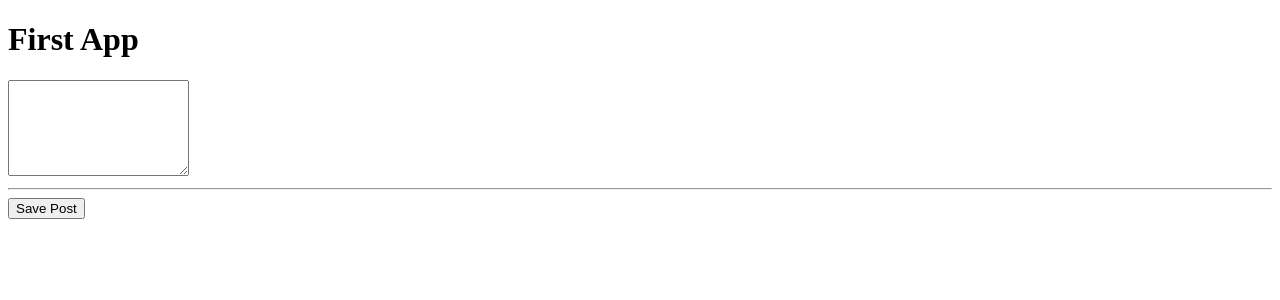
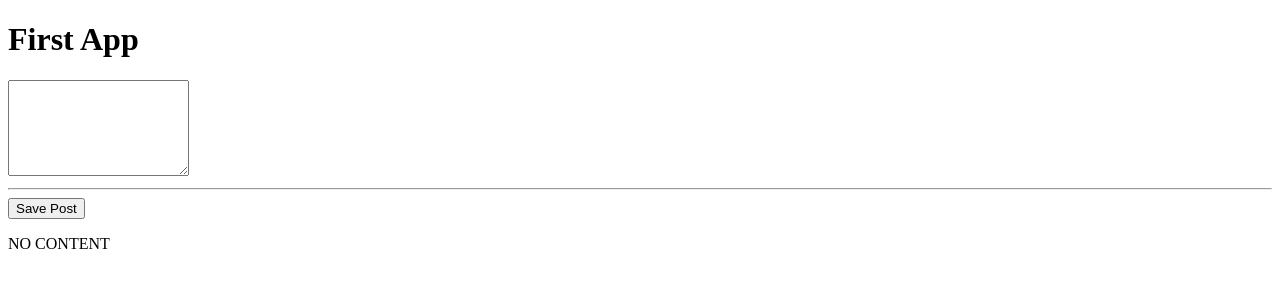
Before and after one commit to jawadahmedtaj/MEAN-stack-app, an Angular app: page / in a window 1280 px wide. Shown: the top 300 px of the page. Built offline with nearby package versions, Linux system fonts and the light colour scheme.

Commit message:
user input added with two way data binding

```diff
--- a/src/app/app.module.ts
+++ b/src/app/app.module.ts
@@ -1,12 +1,13 @@
 import { BrowserModule } from "@angular/platform-browser";
 import { NgModule } from "@angular/core";
+import { FormsModule } from "@angular/forms";
 
 import { AppComponent } from "./app.component";
 import { PostCreateComponent } from "./posts/post-create/post-create.component";
 
 @NgModule({
   declarations: [AppComponent, PostCreateComponent],
-  imports: [BrowserModule],
+  imports: [BrowserModule, FormsModule],
   providers: [],
   bootstrap: [AppComponent]
 })
--- a/src/app/posts/post-create/post-create.component.html
+++ b/src/app/posts/post-create/post-create.component.html
@@ -1,3 +1,5 @@
-<textarea rows="6"></textarea>
+<textarea rows="6" [(ngModel)]="enteredValue"></textarea>
 <hr />
 <button (click)="onAddPost()">Save Post</button>
+
+<p>{{ newPost }}</p>
--- a/src/app/posts/post-create/post-create.component.ts
+++ b/src/app/posts/post-create/post-create.component.ts
@@ -5,7 +5,10 @@ import { Component } from "@angular/core";
   templateUrl: "./post-create.component.html"
 })
 export class PostCreateComponent {
+  enteredValue = "";
+  newPost = "NO CONTENT";
+
   onAddPost() {
-    alert("Post added!");
+    this.newPost = this.enteredValue;
   }
 }
```
